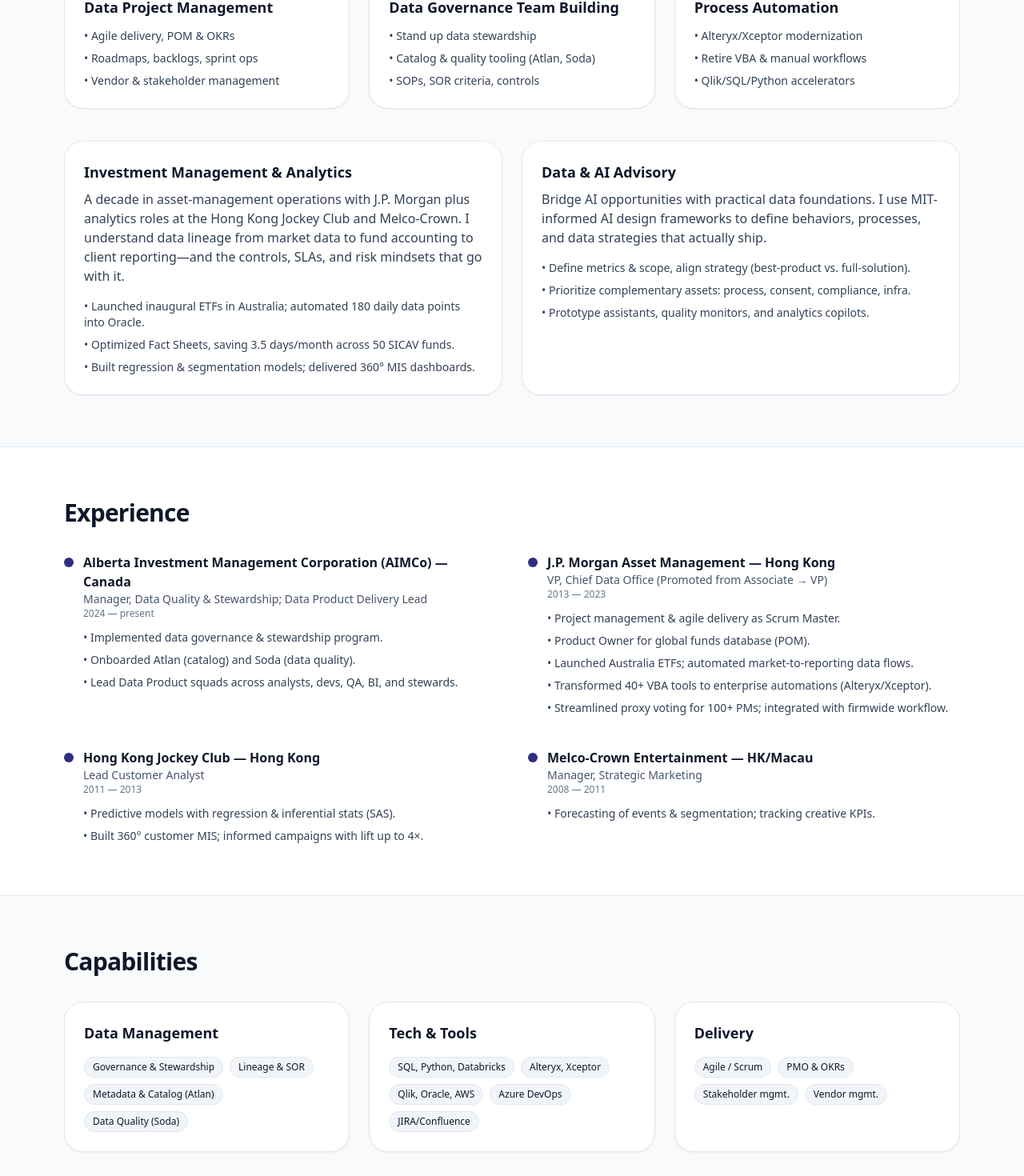
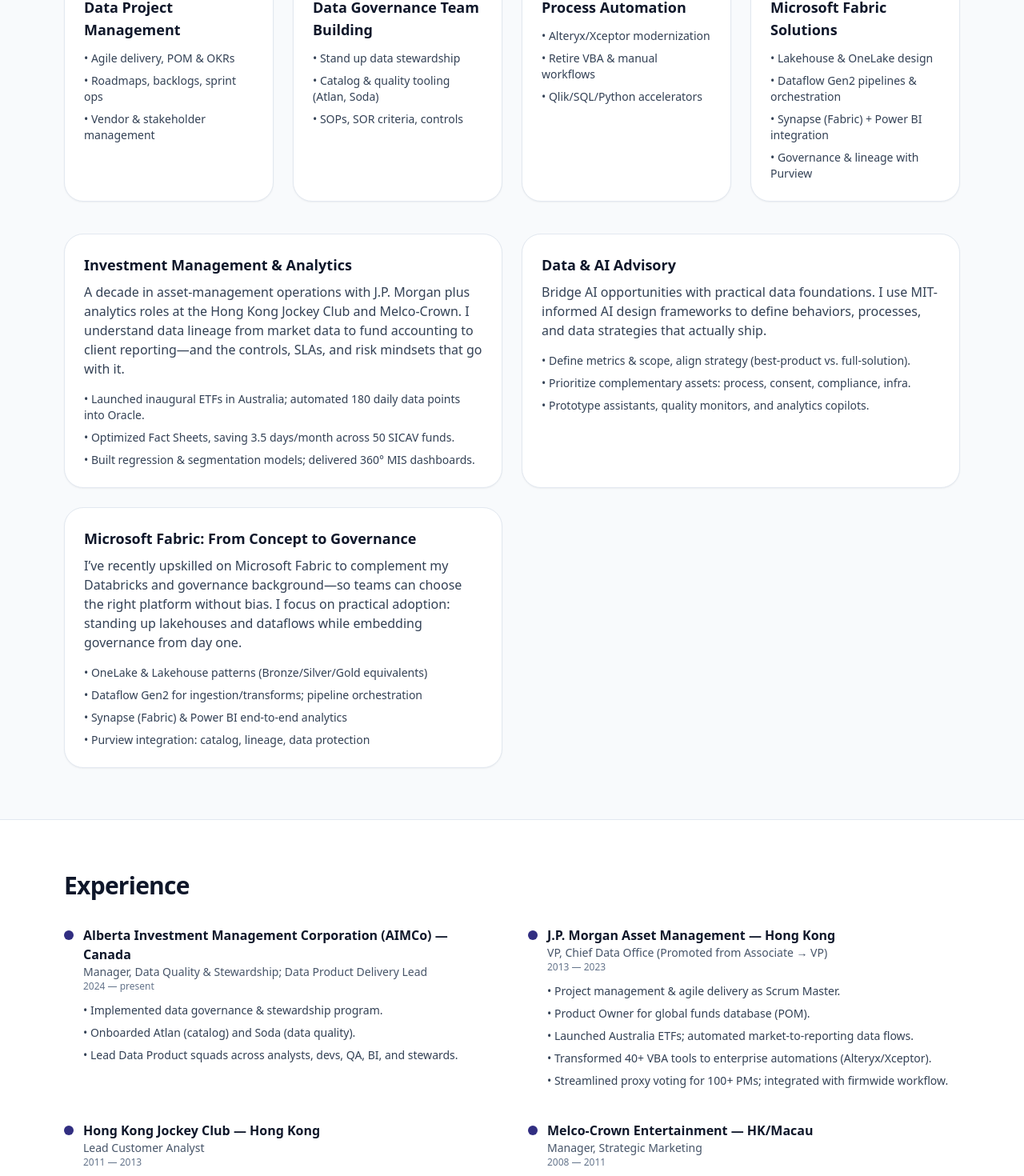
Before and after one commit to kelvintsang0/vercel, a Next.js app: page / in a window 1280 px wide. Shown: the part 1240-2710 px from the top of the page at 80% size. Built offline with nearby package versions, Linux system fonts and the light colour scheme.

Commit message:
Updated with Fabric

```diff
--- a/src/app/page.tsx
+++ b/src/app/page.tsx
@@ -1,7 +1,5 @@
-
 "use client";
 import { useState } from "react";
-import Image from "next/image";
 
 function Stat({ label, value, sub }: { label: string; value: string; sub: string }) {
   return (
@@ -97,18 +95,6 @@
     </a>
   );
 }
-
-function ImagePlaceholder({ title, hint }: { title: string; hint: string }) {
-  return (
-    <figure className="rounded-2xl border border-dashed border-slate-300 bg-white p-6 text-center shadow-sm">
-      <div className="mx-auto h-40 w-full max-w-sm rounded-xl bg-slate-50 flex items-center justify-center">
-        <span className="text-sm text-slate-500">[ Image: {title} ]</span>
-      </div>
-      <figcaption className="mt-3 text-xs text-slate-500">{hint}</figcaption>
-    </figure>
-  );
-}
-
 
 function YouTube({ videoId, title }: { videoId: string; title: string }) {
   return (
@@ -256,7 +242,7 @@
               I build reliable <span className="bg-gradient-to-r from-indigo-900 to-blue-600 bg-clip-text text-transparent">data & AI operations</span> that scale.
             </h1>
             <p className="mt-5 text-slate-600 text-lg leading-relaxed">
-              20 years across software development, analytics, and project delivery. I lead cross-functional teams to ship data platforms, govern data quality, and automate processes—so leaders get trusted insights and decisions are made faster.
+              20 years across software development, analytics, and project delivery. I lead cross-functional teams to ship data platforms, govern data quality, and automate processes—so leaders get trusted insights and decisions are made faster. Recent focus: modern lakehouse patterns on Microsoft Fabric and Databricks with embedded governance.
             </p>
             <ul className="mt-6 space-y-2 text-slate-700">
               <li>• Manager, Data Quality & Stewardship — AIMCo (Canada)</li>
@@ -271,6 +257,7 @@
                 { t: "MBA", c: "bg-amber-600" },
                 { t: "PSM I", c: "bg-sky-600" },
                 { t: "AWS CCP / SAA", c: "bg-fuchsia-600" },
+                { t: "Microsoft Fabric", c: "bg-violet-700" } // NEW
               ].map((b) => (
                 <span
                   key={b.t}
@@ -315,15 +302,56 @@
       <section id="services" className="mx-auto max-w-6xl px-4 py-16">
         <h2 className="text-2xl md:text-3xl font-bold tracking-tight">From overview to detail — here’s how I help</h2>
         <p className="mt-2 text-slate-600">Start with a high-level plan, then go deep into execution. Engagements are modular—pick what you need.</p>
-        <div className="mt-8 grid md:grid-cols-3 gap-6">
+
+        {/* Services Grid (responsive 1/2/4 columns) */}
+        <div className="mt-8 grid grid-cols-1 sm:grid-cols-2 lg:grid-cols-4 gap-6">
           <ServiceCard title="Data Project Management" points={["Agile delivery, POM & OKRs","Roadmaps, backlogs, sprint ops","Vendor & stakeholder management"]} icon="📦"/>
           <ServiceCard title="Data Governance Team Building" points={["Stand up data stewardship","Catalog & quality tooling (Atlan, Soda)","SOPs, SOR criteria, controls"]} icon="🧭"/>
           <ServiceCard title="Process Automation" points={["Alteryx/Xceptor modernization","Retire VBA & manual workflows","Qlik/SQL/Python accelerators"]} icon="⚙️"/>
+          {/* NEW: Microsoft Fabric service card */}
+          <ServiceCard
+            title="Microsoft Fabric Solutions"
+            icon="🧩"
+            points={[
+              "Lakehouse & OneLake design",
+              "Dataflow Gen2 pipelines & orchestration",
+              "Synapse (Fabric) + Power BI integration",
+              "Governance & lineage with Purview"
+            ]}
+          />
         </div>
 
+        {/* Deep Dives */}
         <div className="mt-10 grid md:grid-cols-2 gap-6">
-          <DeepDive title="Investment Management & Analytics" body="A decade in asset-management operations with J.P. Morgan plus analytics roles at the Hong Kong Jockey Club and Melco-Crown. I understand data lineage from market data to fund accounting to client reporting—and the controls, SLAs, and risk mindsets that go with it." bullets={["Launched inaugural ETFs in Australia; automated 180 daily data points into Oracle.","Optimized Fact Sheets, saving 3.5 days/month across 50 SICAV funds.","Built regression & segmentation models; delivered 360° MIS dashboards."]}/>
-          <DeepDive title="Data & AI Advisory" body="Bridge AI opportunities with practical data foundations. I use MIT-informed AI design frameworks to define behaviors, processes, and data strategies that actually ship." bullets={["Define metrics & scope, align strategy (best-product vs. full-solution).","Prioritize complementary assets: process, consent, compliance, infra.","Prototype assistants, quality monitors, and analytics copilots."]}/>
+          <DeepDive
+            title="Investment Management & Analytics"
+            body="A decade in asset-management operations with J.P. Morgan plus analytics roles at the Hong Kong Jockey Club and Melco-Crown. I understand data lineage from market data to fund accounting to client reporting—and the controls, SLAs, and risk mindsets that go with it."
+            bullets={[
+              "Launched inaugural ETFs in Australia; automated 180 daily data points into Oracle.",
+              "Optimized Fact Sheets, saving 3.5 days/month across 50 SICAV funds.",
+              "Built regression & segmentation models; delivered 360° MIS dashboards."
+            ]}
+          />
+          <DeepDive
+            title="Data & AI Advisory"
+            body="Bridge AI opportunities with practical data foundations. I use MIT-informed AI design frameworks to define behaviors, processes, and data strategies that actually ship."
+            bullets={[
+              "Define metrics & scope, align strategy (best-product vs. full-solution).",
+              "Prioritize complementary assets: process, consent, compliance, infra.",
+              "Prototype assistants, quality monitors, and analytics copilots."
+            ]}
+          />
+          {/* NEW: Fabric deep-dive */}
+          <DeepDive
+            title="Microsoft Fabric: From Concept to Governance"
+            body="I’ve recently upskilled on Microsoft Fabric to complement my Databricks and governance background—so teams can choose the right platform without bias. I focus on practical adoption: standing up lakehouses and dataflows while embedding governance from day one."
+            bullets={[
+              "OneLake & Lakehouse patterns (Bronze/Silver/Gold equivalents)",
+              "Dataflow Gen2 for ingestion/transforms; pipeline orchestration",
+              "Synapse (Fabric) & Power BI end-to-end analytics",
+              "Purview integration: catalog, lineage, data protection"
+            ]}
+          />
         </div>
       </section>
 
@@ -335,25 +363,40 @@
               company="Alberta Investment Management Corporation (AIMCo) — Canada"
               title="Manager, Data Quality & Stewardship; Data Product Delivery Lead"
               period="2024 — present"
-              items={["Implemented data governance & stewardship program.","Onboarded Atlan (catalog) and Soda (data quality).","Lead Data Product squads across analysts, devs, QA, BI, and stewards."]}
+              items={[
+                "Implemented data governance & stewardship program.",
+                "Onboarded Atlan (catalog) and Soda (data quality).",
+                "Lead Data Product squads across analysts, devs, QA, BI, and stewards."
+              ]}
             />
             <Role
               company="J.P. Morgan Asset Management — Hong Kong"
               title="VP, Chief Data Office (Promoted from Associate → VP)"
               period="2013 — 2023"
-              items={["Project management & agile delivery as Scrum Master.","Product Owner for global funds database (POM).","Launched Australia ETFs; automated market-to-reporting data flows.","Transformed 40+ VBA tools to enterprise automations (Alteryx/Xceptor).","Streamlined proxy voting for 100+ PMs; integrated with firmwide workflow."]}
+              items={[
+                "Project management & agile delivery as Scrum Master.",
+                "Product Owner for global funds database (POM).",
+                "Launched Australia ETFs; automated market-to-reporting data flows.",
+                "Transformed 40+ VBA tools to enterprise automations (Alteryx/Xceptor).",
+                "Streamlined proxy voting for 100+ PMs; integrated with firmwide workflow."
+              ]}
             />
             <Role
               company="Hong Kong Jockey Club — Hong Kong"
               title="Lead Customer Analyst"
               period="2011 — 2013"
-              items={["Predictive models with regression & inferential stats (SAS).","Built 360° customer MIS; informed campaigns with lift up to 4×."]}
+              items={[
+                "Predictive models with regression & inferential stats (SAS).",
+                "Built 360° customer MIS; informed campaigns with lift up to 4×."
+              ]}
             />
             <Role
               company="Melco-Crown Entertainment — HK/Macau"
               title="Manager, Strategic Marketing"
               period="2008 — 2011"
-              items={["Forecasting of events & segmentation; tracking creative KPIs."]}
+              items={[
+                "Forecasting of events & segmentation; tracking creative KPIs."
+              ]}
             />
           </div>
         </div>
@@ -361,10 +404,33 @@
 
       <section id="capabilities" className="mx-auto max-w-6xl px-4 py-16">
         <h2 className="text-2xl md:text-3xl font-bold tracking-tight">Capabilities</h2>
-        <div className="mt-8 grid md:grid-cols-3 gap-6">
+        {/* Capabilities Grid (responsive 1/2/4 columns) */}
+        <div className="mt-8 grid grid-cols-1 sm:grid-cols-2 lg:grid-cols-4 gap-6">
           <Capability title="Data Management" skills={["Governance & Stewardship","Lineage & SOR","Metadata & Catalog (Atlan)","Data Quality (Soda)"]} />
-          <Capability title="Tech & Tools" skills={["SQL, Python, Databricks","Alteryx, Xceptor","Qlik, Oracle, AWS","Azure DevOps", "JIRA/Confluence"]} />
+          <Capability
+            title="Tech & Tools"
+            skills={[
+              "SQL, Python, Databricks",
+              "Microsoft Fabric (overview)",
+              "Power BI",
+              "Azure (Purview, ADO)",
+              "Alteryx, Xceptor",
+              "Qlik, Oracle",
+              "JIRA/Confluence"
+            ]}
+          />
           <Capability title="Delivery" skills={["Agile / Scrum","PMO & OKRs","Stakeholder mgmt.","Vendor mgmt."]} />
+          {/* NEW: Dedicated Fabric capability */}
+          <Capability
+            title="Microsoft Fabric"
+            skills={[
+              "Lakehouse / OneLake",
+              "Dataflow Gen2",
+              "Synapse (Fabric)",
+              "Power BI",
+              "Purview (catalog & lineage)"
+            ]}
+          />
         </div>
       </section>
 
```
